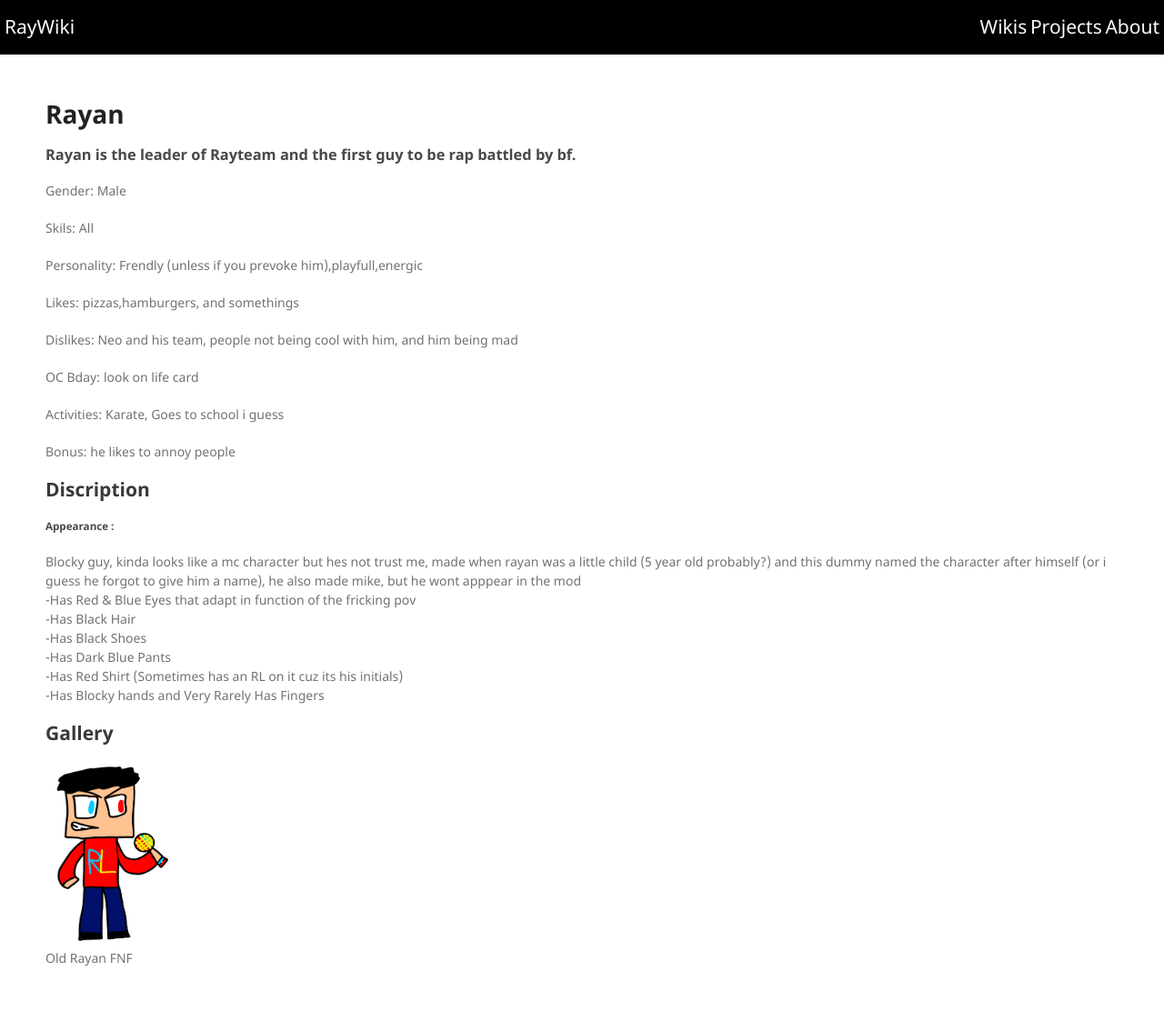
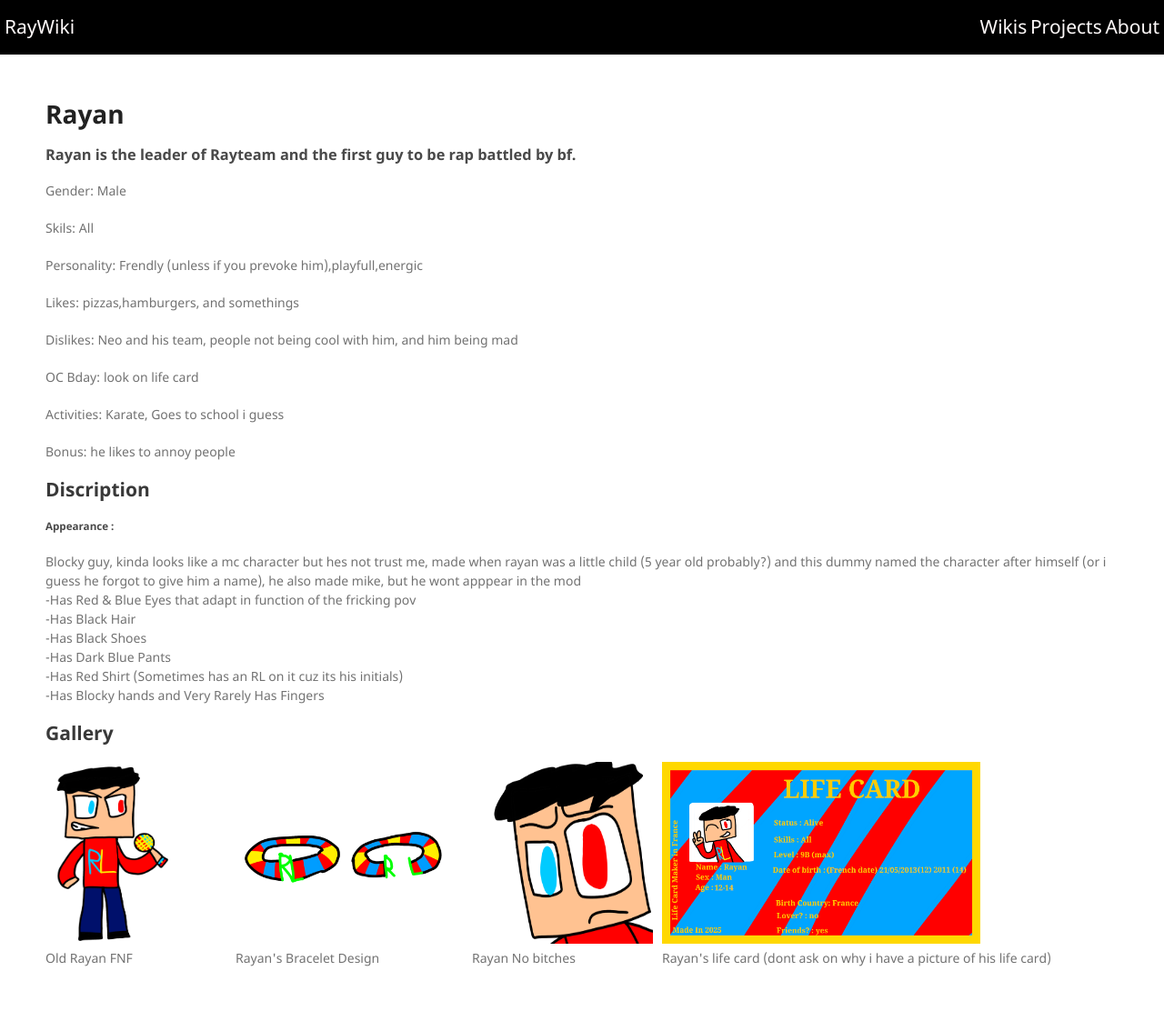
Before and after one commit to RayWiki/RayWiki.github.io, a Jekyll site: the page built from wikis/fnfvsrayteam/char/Rayan.md, in a window 1280 px wide. Shown: the whole page at 91% size. Built offline with Jekyll 4.4.1, drawn with Linux system fonts in a browser that asks for light colours.

Commit message:
improved wiki buy "borowing" stuff from other wiki made in google sites

```diff
--- a/wikis/fnfvsrayteam/char/Rayan.md
+++ b/wikis/fnfvsrayteam/char/Rayan.md
@@ -44,4 +44,16 @@ Blocky guy, kinda looks like a mc character but hes not trust me, made when raya
         <img src="Rayimg/RayanFNF.png" width=199 height=200/>
         <p>Old Rayan FNF</p>
     </div>
+    <div style="margin-left:10px;">
+        <img src="Rayimg/raybraceletdesign.png" width=250 height=200/>
+        <p>Rayan's Bracelet Design</p>
+    </div>
+    <div style="margin-left:10px;">
+        <img src="Rayimg/raynobitches.png" width=199 height=200/>
+        <p>Rayan No bitches</p>
+    </div>
+    <div style="margin-left:10px;">
+        <img src="Rayimg/raylifecard.png" width=350 height=200/>
+        <p>Rayan's life card (dont ask on why i have a picture of his life card)</p>
+    </div>
 </div>
```
Also changed, not shown: wikis/fnfvsrayteam/char/Jvsilva.md (+1 -1 lines), wikis/fnfvsrayteam/char/Y0Y0lox.md (+0 -2 lines), wikis/fnfvsrayteam/char/Rayimg/raybraceletdesign.png (added), wikis/fnfvsrayteam/char/Rayimg/raylifecard.png (added), wikis/fnfvsrayteam/char/Rayimg/raynobitches.png (added).
